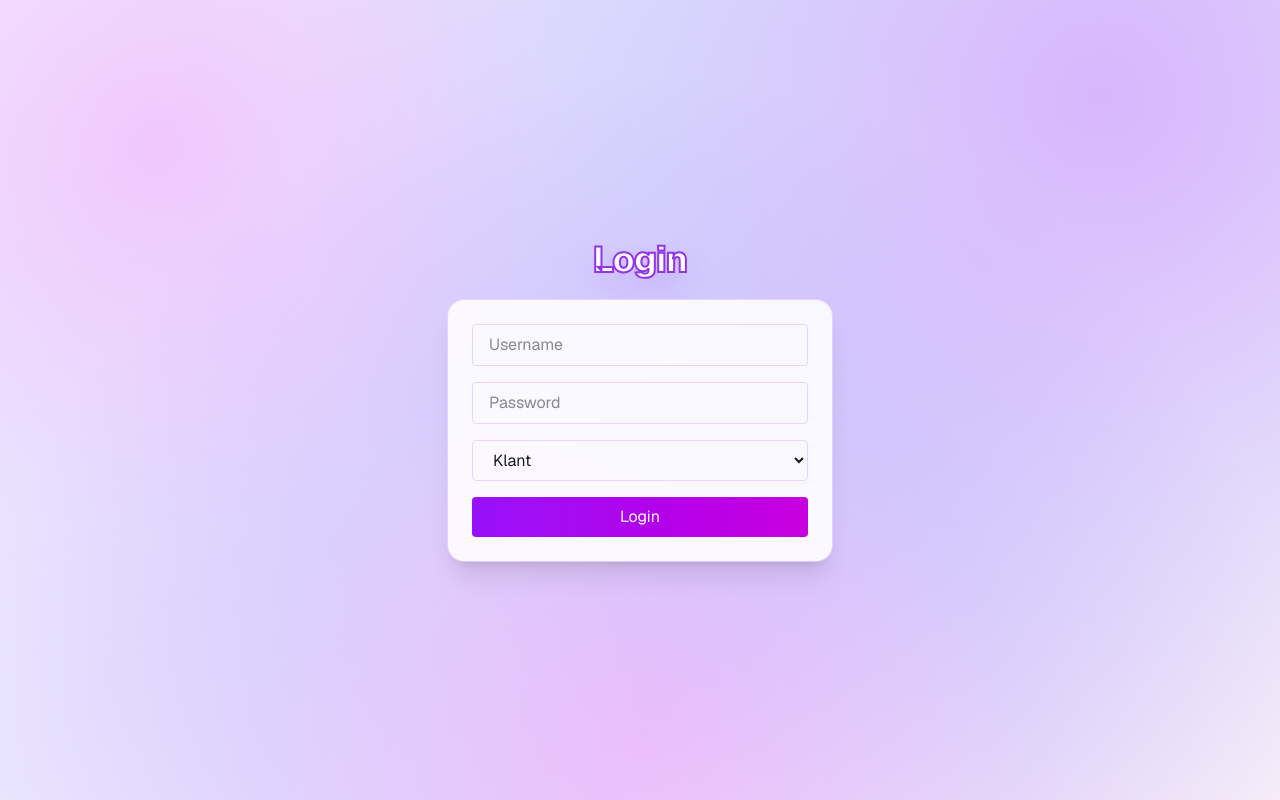
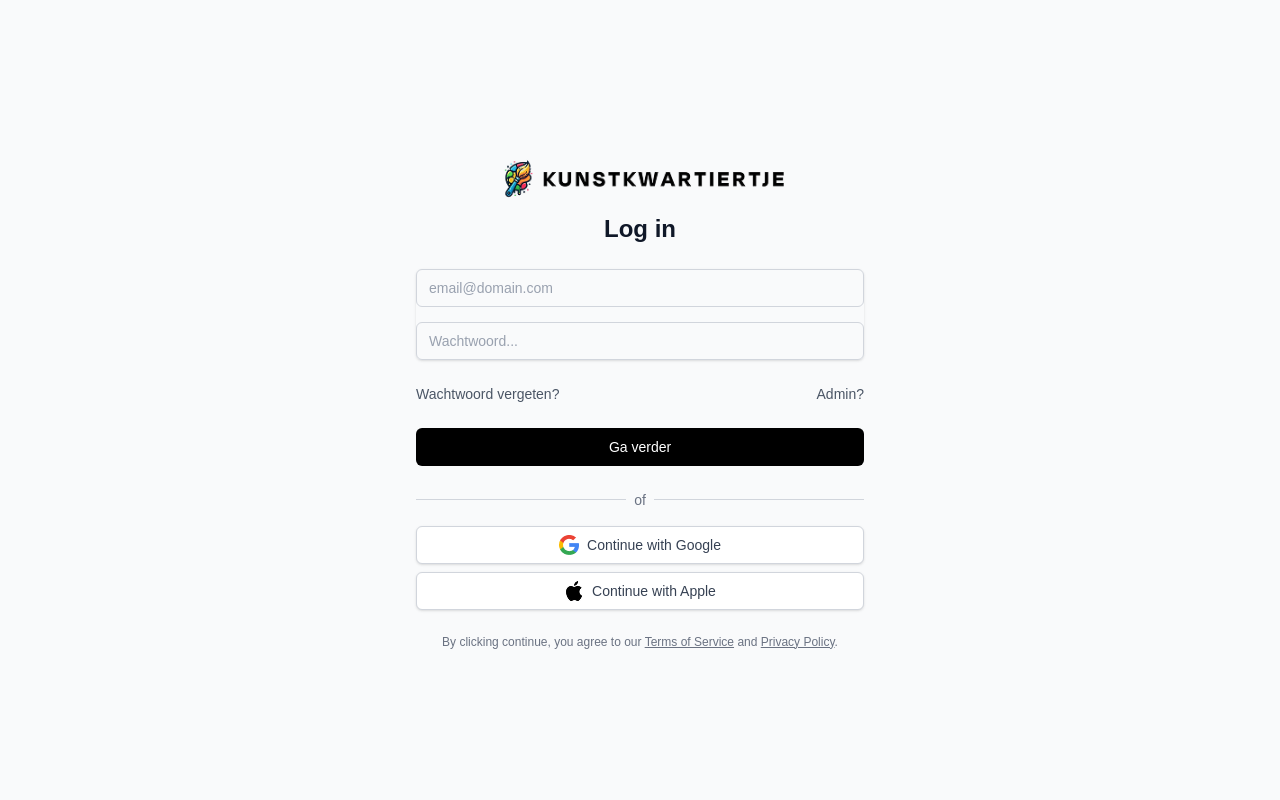
Before and after one commit to zaih0/Exten-Project, a Next.js app in the folder kunstkwartiertje/: page /login in a window 1280 px wide. Built offline with nearby package versions, Linux system fonts and the light colour scheme.

Commit message:
Login folder name fix and register page

```diff
--- a/kunstkwartiertje/src/app/login/page.tsx
+++ b/kunstkwartiertje/src/app/login/page.tsx
@@ -1,74 +1,170 @@
-// login screen
 "use client";
 
-import { FormEvent, useState } from "react";
+import Image from "next/image";
+import { useState } from "react";
+import { useRouter } from "next/navigation";
+import { supabase } from "../../lib/supabaseClient";
 
-export default function login() {
-  const [role, setRole] = useState<"klant" | "artiest">("klant");
+const LoginPage = () => {
+  const router = useRouter();
+  const [email, setEmail] = useState("");
+  const [password, setPassword] = useState("");
+  const [loading, setLoading] = useState(false);
+  const [error, setError] = useState("");
 
-  const handleSubmit = (event: FormEvent<HTMLFormElement>) => {
-    event.preventDefault();
-    const formData = new FormData(event.currentTarget);
-    const username = formData.get("username");
-    const password = formData.get("password");
+  const handleLogin = async () => {
+    setLoading(true);
+    setError("");
 
-    console.log("Login payload:", { username, password, role });
-    alert("Login (demo)! Check console for submitted values");
+    const { error } = await supabase.auth.signInWithPassword({
+      email,
+      password,
+    });
+
+    if (error) {
+      setError(error.message || "Inloggen is mislukt. Probeer opnieuw.");
+      setLoading(false);
+      return;
+    }
+
+    // Verwijs naar de hoofdpagina of een begeleider-dashboard route
+    router.push("/");
+  };
+
+  const handleOAuthLogin = async (provider: "google" | "apple") => {
+    setLoading(true);
+    setError("");
+
+    const { error } = await supabase.auth.signInWithOAuth({ provider });
+
+    if (error) {
+      setError(error.message);
+      setLoading(false);
+      return;
+    }
+
+    // OAuth redirect wordt door Supabase afgevangen
+    setLoading(false);
   };
 
   return (
-    <div
-      className="flex flex-col min-h-screen items-center justify-center font-sans text-zinc-900"
-      style={{
-        backgroundImage:
-          "radial-gradient(circle at 12% 18%, rgba(232, 121, 249, 0.34) 0%, rgba(196, 181, 253, 0.20) 30%, rgba(255,255,255,0) 62%), radial-gradient(circle at 86% 12%, rgba(168, 85, 247, 0.34) 0%, rgba(129, 140, 248, 0.18) 34%, rgba(255,255,255,0) 62%), radial-gradient(circle at 50% 92%, rgba(217, 70, 239, 0.26) 0%, rgba(139, 92, 246, 0.14) 38%, rgba(255,255,255,0) 68%), linear-gradient(135deg, rgba(250, 245, 255, 1) 0%, rgba(237, 233, 254, 1) 38%, rgba(243, 232, 255, 1) 68%, rgba(253, 242, 248, 1) 100%)",
-      }}
-    >
-      <h1
-        className="mb-5 text-center text-4xl font-extrabold tracking-tight"
-        style={{
-          color: "#ffffff",
-          WebkitTextStroke: "2px rgb(147 51 234)",
-          textShadow:
-            "0 1px 0 rgba(147,51,234,0.25), 0 12px 30px rgba(147,51,234,0.20)",
-        }}
-      >
-        Login
-      </h1>
+    <div className="min-h-screen flex items-center justify-center bg-gray-50 px-4 sm:px-6 lg:px-8">
+      <div className="max-w-md w-full space-y-6">
+        <div className="text-center">
+          <Image
+            src="/kunstkwartiertje-logo.png"
+            alt="Kunstkwartiertje"
+            width={300}
+            height={200}
+            className="mx-auto mb-2"
+          />
+          <h1 className="text-2xl font-bold text-gray-900">Log in</h1>
+        </div>
 
-      <form
-        onSubmit={handleSubmit}
-        className="flex w-full max-w-sm flex-col gap-4 rounded-2xl bg-white/88 p-6 shadow-xl backdrop-blur ring-1 ring-purple-200/80"
-      >
-        <input
-          type="text"
-          placeholder="Username"
-          name="username"
-          className="border border-purple-200 rounded px-4 py-2 focus:border-purple-400 focus:outline-none focus:ring-2 focus:ring-purple-200"
-        />
-        <input
-          type="password"
-          placeholder="Password"
-          name="password"
-          className="border border-purple-200 rounded px-4 py-2 focus:border-purple-400 focus:outline-none focus:ring-2 focus:ring-purple-200"
-        />
-        <select
-          name="role"
-          value={role}
-          onChange={(e) => setRole(e.target.value as "klant" | "artiest")}
-          className="border border-purple-200 rounded px-4 py-2 focus:border-purple-400 focus:outline-none focus:ring-2 focus:ring-purple-200"
-          required
+        <div className="rounded-md shadow-sm -space-y-px">
+          <div>
+            <label htmlFor="email" className="sr-only">
+              Email
+            </label>
+            <input
+              id="email"
+              type="email"
+              placeholder="email@domain.com"
+              value={email}
+              onChange={(e) => setEmail(e.target.value)}
+              className="appearance-none rounded-md relative block w-full px-3 py-2 border border-gray-300 placeholder-gray-400 text-gray-900 focus:outline-none focus:ring-black focus:border-black sm:text-sm"
+            />
+          </div>
+          <div className="mt-4">
+            <label htmlFor="password" className="sr-only">
+              Wachtwoord
+            </label>
+            <input
+              id="password"
+              type="password"
+              placeholder="Wachtwoord..."
+              value={password}
+              onChange={(e) => setPassword(e.target.value)}
+              className="appearance-none rounded-md relative block w-full px-3 py-2 border border-gray-300 placeholder-gray-400 text-gray-900 focus:outline-none focus:ring-black focus:border-black sm:text-sm"
+            />
+          </div>
+        </div>
+
+        <div className="flex justify-between text-sm mt-2">
+          <a
+            href="/wachtwoord-vergeten"
+            className="text-gray-600 hover:text-gray-900"
+          >
+            Wachtwoord vergeten?
+          </a>
+          <a href="/admin" className="text-gray-600 hover:text-gray-900">
+            Admin?
+          </a>
+        </div>
+
+        {error && <p className="text-red-500 text-sm">{error}</p>}
+
+        <button
+          type="button"
+          onClick={handleLogin}
+          disabled={loading}
+          className="group relative w-full flex justify-center py-2 px-4 border border-transparent text-sm font-medium rounded-md text-white bg-black hover:bg-gray-900 focus:outline-none focus:ring-2 focus:ring-offset-2 focus:ring-black mt-4"
         >
-          <option value="klant">Klant</option>
-          <option value="artiest">Artiest</option>
-        </select>
-        <button
-          type="submit"
-          className="bg-gradient-to-r from-purple-600 to-fuchsia-600 text-white rounded px-4 py-2 hover:from-purple-700 hover:to-fuchsia-700 transition-colors"
-        >
-          Login
+          {loading ? "Loading..." : "Ga verder"}
         </button>
-      </form>
+
+        <div className="flex items-center my-4">
+          <div className="flex-grow border-t border-gray-300" />
+          <span className="px-2 text-gray-500 text-sm">of</span>
+          <div className="flex-grow border-t border-gray-300" />
+        </div>
+
+        <div className="space-y-2">
+          <button
+            type="button"
+            onClick={() => handleOAuthLogin("google")}
+            className="w-full inline-flex justify-center py-2 px-4 border border-gray-300 rounded-md shadow-sm bg-white text-sm font-medium text-gray-700 hover:bg-gray-50"
+          >
+            <Image
+              src="/google-logo.png"
+              alt="Google"
+              width={20}
+              height={20}
+              className="mr-2"
+            />
+            Continue with Google
+          </button>
+
+          <button
+            type="button"
+            onClick={() => handleOAuthLogin("apple")}
+            className="w-full inline-flex justify-center py-2 px-4 border border-gray-300 rounded-md shadow-sm bg-white text-sm font-medium text-gray-700 hover:bg-gray-50"
+          >
+            <Image
+              src="/apple-logo.png"
+              alt="Apple"
+              width={20}
+              height={20}
+              className="mr-2"
+            />
+            Continue with Apple
+          </button>
+        </div>
+
+        <p className="mt-4 text-center text-xs text-gray-500">
+          By clicking continue, you agree to our{" "}
+          <a href="/terms" className="underline">
+            Terms of Service
+          </a>{" "}
+          and{" "}
+          <a href="/privacy" className="underline">
+            Privacy Policy
+          </a>
+          .
+        </p>
+      </div>
     </div>
   );
-}
+};
+
+export default LoginPage;
--- a/kunstkwartiertje/src/app/register/page.tsx
+++ b/kunstkwartiertje/src/app/register/page.tsx
@@ -16,8 +16,28 @@ export default function RegisterPage() {
   const [role, setRole] = useState('begeleider');
   const [loading, setLoading] = useState(false);
   const [error, setError] = useState('');
+  const [lastRegisterAttempt, setLastRegisterAttempt] = useState<number | null>(null);
+  const [nextAllowedRegisterAt, setNextAllowedRegisterAt] = useState<number | null>(null);
 
   const handleRegister = async () => {
+    if (loading) {
+      return;
+    }
+
+    const now = Date.now();
+
+    if (nextAllowedRegisterAt && now < nextAllowedRegisterAt) {
+      const waitSeconds = Math.ceil((nextAllowedRegisterAt - now) / 1000);
+      setError(`Te veel aanvragen: wacht ${waitSeconds} seconden en probeer opnieuw.`);
+      return;
+    }
+
+    if (lastRegisterAttempt && now - lastRegisterAttempt < 60000) {
+      console.log('Rate limit check:', { lastRegisterAttempt, now, timeDifference: now - lastRegisterAttempt });
+      setError('Wacht een minuut voordat je opnieuw probeert te registreren.');
+      return;
+    }
+
     if (!username || !email || !password) {
       setError('Vul alle velden in.');
       return;
@@ -25,6 +45,26 @@ export default function RegisterPage() {
 
     setLoading(true);
     setError('');
+    setLastRegisterAttempt(now);
+
+    const { data: existingUser, error: existingUserError } = await supabase
+      .from('users')
+      .select('id')
+      .eq('email', email)
+      .maybeSingle();
+
+    if (existingUserError) {
+      console.error('Supabase user lookup error', existingUserError);
+      setError('Kan gebruikerscontrole niet voltooien, probeer opnieuw.');
+      setLoading(false);
+      return;
+    }
+
+    if (existingUser) {
+      setError('Account bestaat al met dit e-mailadres.');
+      setLoading(false);
+      return;
+    }
 
     const { data, error: authError } = await supabase.auth.signUp({
       email,
@@ -32,13 +72,17 @@ export default function RegisterPage() {
     });
 
     if (authError) {
-      if (authError.message.toLowerCase().includes('rate limit')) {
+      console.error('Supabase signUp error', authError);
+
+      if (authError.status === 429 || authError.message.toLowerCase().includes('rate limit')) {
+        setNextAllowedRegisterAt(Date.now() + 60000);
         setError('Te veel verzoeken: probeer het over 1 minuut opnieuw.');
-      } else if (authError.message.includes('User already registered')) {
+      } else if (authError.message.toLowerCase().includes('already registered')) {
         setError('Account bestaat al');
       } else {
-        setError(authError.message);
+        setError(authError.message || 'Onverwachte fout bij registratie.');
       }
+
       setLoading(false);
       return;
     }
@@ -52,7 +96,6 @@ export default function RegisterPage() {
     const { error: insertError } = await supabase.from('users').insert({
       username,
       email,
-      password,
       type: role.toLowerCase(),
       blocked_status: false,
       phone_number: null,
@@ -64,7 +107,7 @@ export default function RegisterPage() {
       return;
     }
 
-    router.push('/dashboard');
+    router.push('/login');
     setLoading(false);
   };
 
```
Also changed, not shown: kunstkwartiertje/src/app/begeleider-login/page.tsx (deleted, +0 -170 lines).
